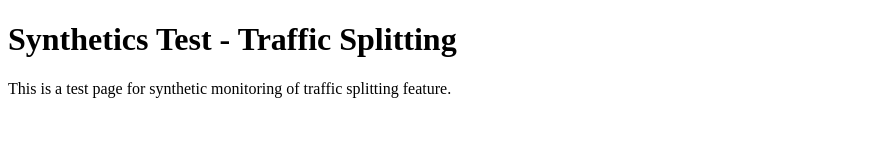
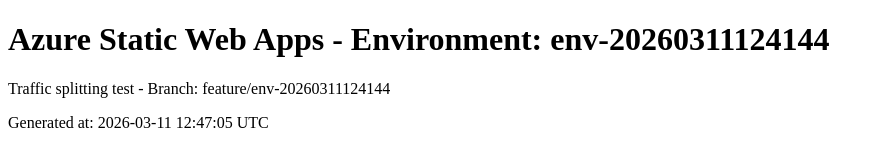
Before and after one commit to skylathadani-ms/synthetics-swa-traffic-20260311124144, a plain HTML site: page index.html in a window 1280 px wide. Shown: the whole page, without its empty margins (0-884 px from the left). Drawn offline with Linux system fonts and the light colour scheme.

Commit message:
Update index.html for env-20260311124144

```diff
--- a/index.html
+++ b/index.html
@@ -1,10 +1,11 @@
 <!DOCTYPE html>
 <html>
 <head>
-<title>Synthetics Test - Traffic Splitting</title>
+<title>Environment: env-20260311124144</title>
 </head>
 <body>
-<h1>Synthetics Test - Traffic Splitting</h1>
-<p>This is a test page for synthetic monitoring of traffic splitting feature.</p>
+<h1>Azure Static Web Apps - Environment: env-20260311124144</h1>
+<p>Traffic splitting test - Branch: feature/env-20260311124144</p>
+<p>Generated at: 2026-03-11 12:47:05 UTC</p>
 </body>
 </html>
```
